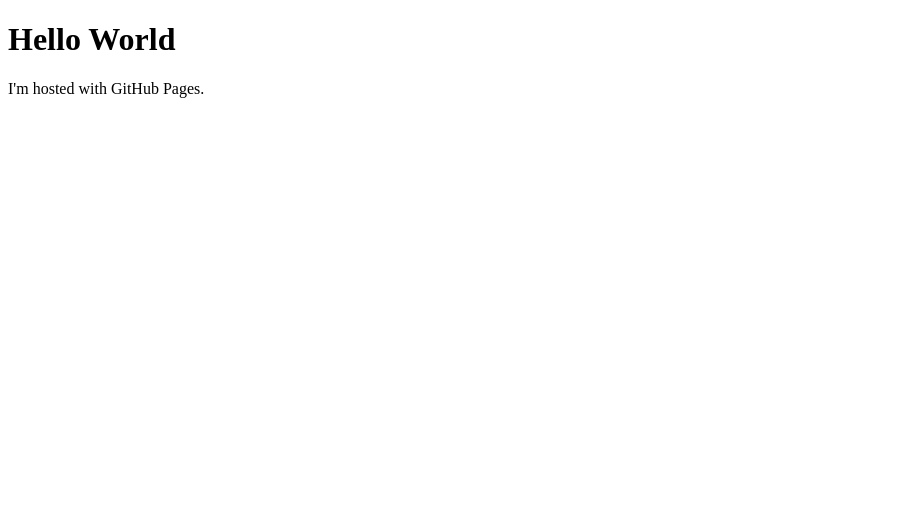
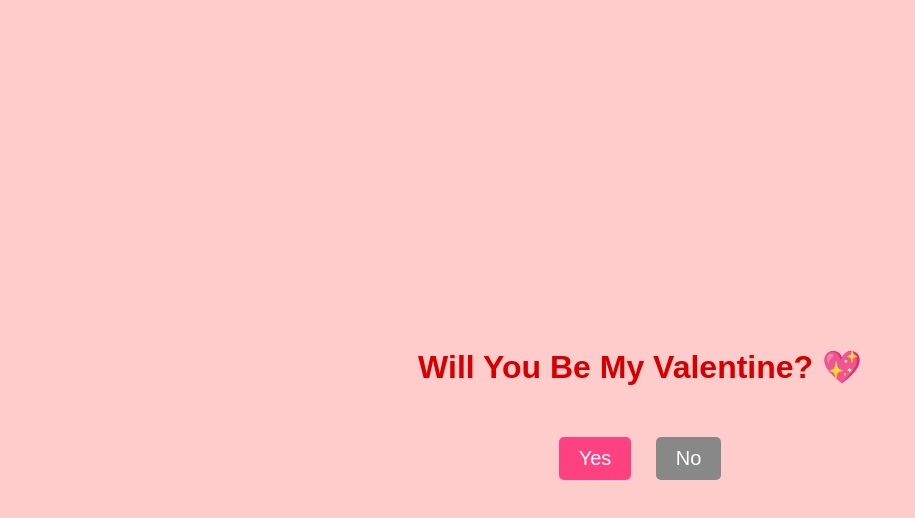
Before and after one commit to nekohepott32/nekohepott32.github.io, a plain HTML site: page index.html in a window 1280 px wide. Shown: the whole page, without its empty margins (0-915 px from the left). Drawn offline with Linux system fonts and the light colour scheme.

Commit message:
Update index.html

```diff
--- a/index.html
+++ b/index.html
@@ -1,7 +1,61 @@
 <!DOCTYPE html>
-<html>
+<html lang="en">
+<head>
+    <meta charset="UTF-8">
+    <meta name="viewport" content="width=device-width, initial-scale=1.0">
+    <title>Will You Be My Valentine?</title>
+    <style>
+        body {
+            display: flex;
+            justify-content: center;
+            align-items: center;
+            height: 100vh;
+            flex-direction: column;
+            font-family: Arial, sans-serif;
+            background-color: #ffcccc;
+            text-align: center;
+        }
+        h1 {
+            color: #d60000;
+        }
+        .buttons {
+            margin-top: 20px;
+        }
+        button {
+            font-size: 20px;
+            padding: 10px 20px;
+            margin: 10px;
+            border: none;
+            cursor: pointer;
+            border-radius: 5px;
+        }
+        #yes {
+            background-color: #ff4081;
+            color: white;
+            transition: font-size 0.3s ease;
+        }
+        #no {
+            background-color: #888;
+            color: white;
+        }
+    </style>
+</head>
 <body>
-<h1>Hello World</h1>
-<p>I'm hosted with GitHub Pages.</p>
+    <h1>Will You Be My Valentine? 💖</h1>
+    <div class="buttons">
+        <button id="yes">Yes</button>
+        <button id="no">No</button>
+    </div>
+
+    <script>
+        const yesButton = document.getElementById("yes");
+        const noButton = document.getElementById("no");
+        let fontSize = 20;
+
+        noButton.addEventListener("click", () => {
+            fontSize += 10;
+            yesButton.style.fontSize = fontSize + "px";
+        });
+    </script>
 </body>
 </html>
```
